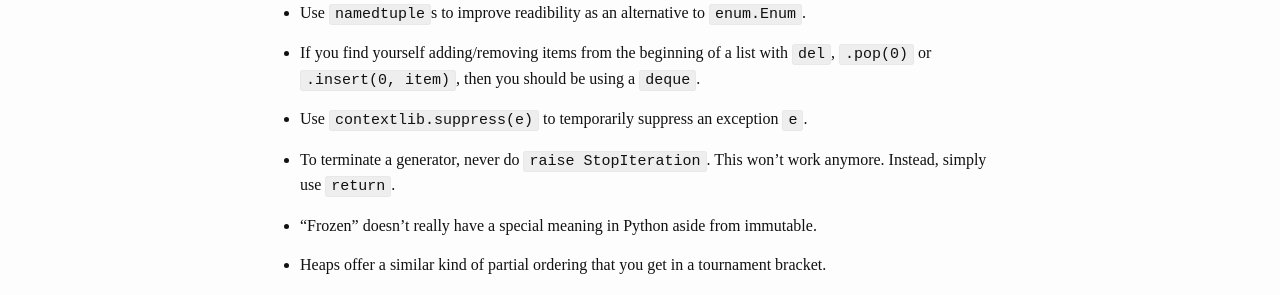
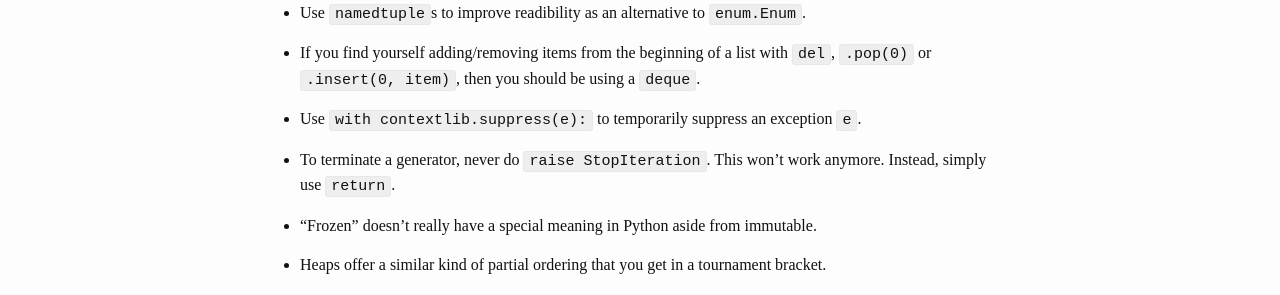
Before and after one commit to mattsteadman/mattsteadman.github.io, a Jekyll site: the page built from _posts/2022-05-13-python-notes.md, in a window 1280 px wide. Shown: the part 726-1021 px from the top of the page. Built offline with Jekyll 4.4.1, drawn with Linux system fonts in a browser that asks for light colours.

Commit message:
Phrasing

```diff
--- a/_posts/2022-05-13-python-notes.md
+++ b/_posts/2022-05-13-python-notes.md
@@ -30,7 +30,7 @@ I've been learning a lot about Python recently. Here are some interesting things
 
 - If you find yourself adding/removing items from the beginning of a list with `del`, `.pop(0)` or `.insert(0, item)`, then you should be using a `deque`.
 
-- Use `contextlib.suppress(e)` to temporarily suppress an exception `e`.
+- Use `with contextlib.suppress(e):` to temporarily suppress an exception `e`.
 
 - To terminate a generator, never do `raise StopIteration`. This won't work anymore. Instead, simply use `return`.
 
```
